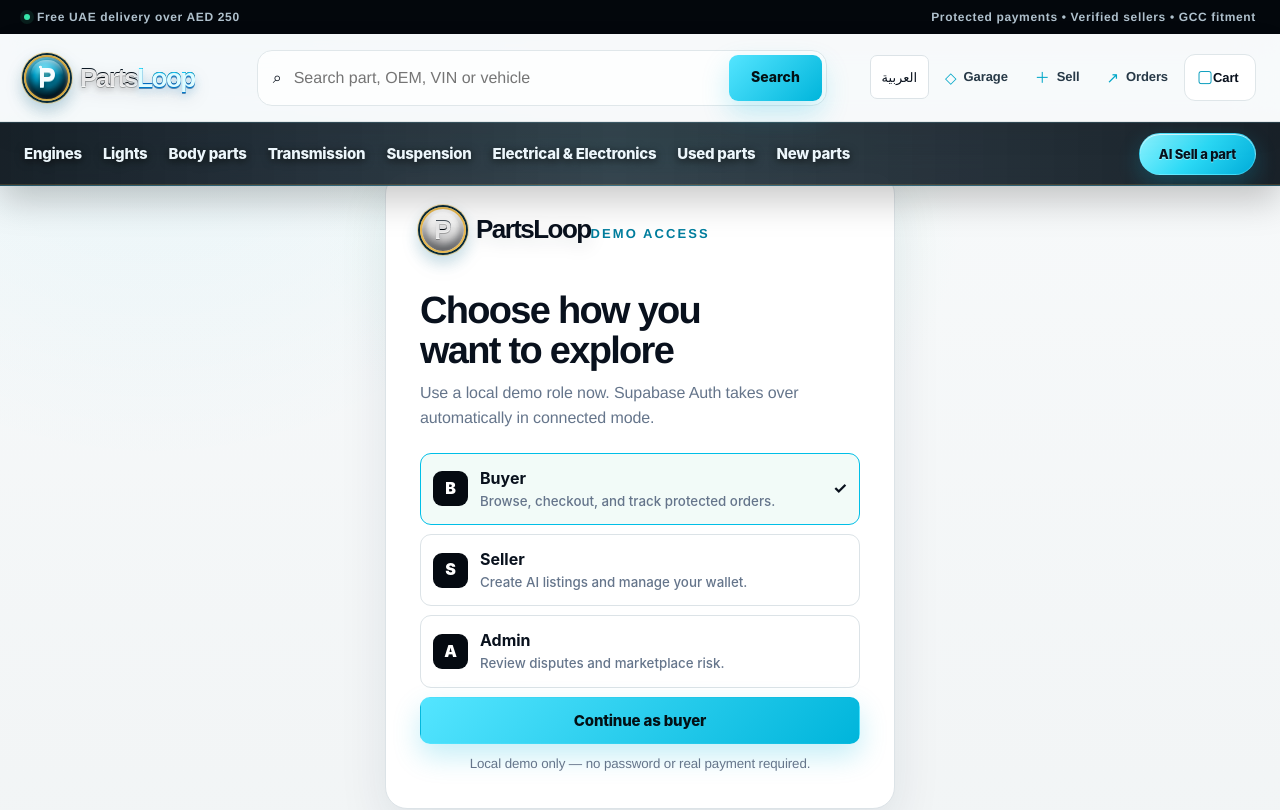
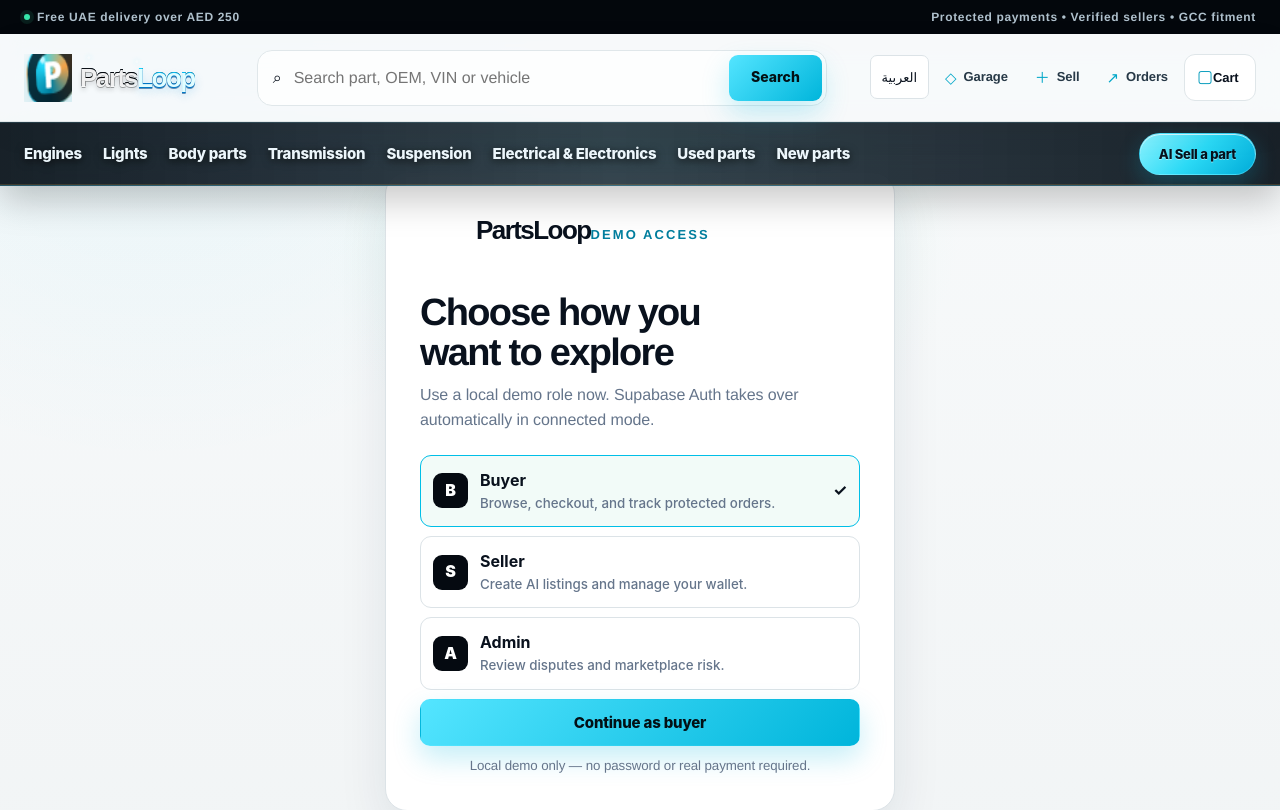
Before and after one commit to libertylightllc-ctrl/partloop, a Next.js app: page /auth/sign-in in a window 1280 px wide. Shown: the top 810 px of the page. Built offline with nearby package versions, Linux system fonts and the light colour scheme; no server answers.

Commit message:
Match supplied P badge and sparkling wordmark

```diff
--- a/app/premium.css
+++ b/app/premium.css
@@ -2375,3 +2375,143 @@ body {
     height: 37px;
   }
 }
+
+/* V25 — exact supplied P badge with sparkling black-and-blue wordmark */
+.brand {
+  gap: 8px;
+  font-family: "Segoe UI Variable Display", "Aptos Display", sans-serif;
+  font-size: 26px;
+  font-weight: 900;
+  letter-spacing: -.06em;
+  filter: none;
+}
+.brand-mark {
+  width: 48px;
+  height: 48px;
+  flex: 0 0 48px;
+  overflow: visible;
+  border: 0;
+  border-radius: 0;
+  background-color: transparent;
+  background-image: url("/partsloop-p-badge-reference.png");
+  background-repeat: no-repeat;
+  background-position: 60% 50%;
+  background-size: 96px 94px;
+  color: transparent;
+  box-shadow: none;
+  text-indent: -9999px;
+  text-shadow: none;
+  transform: none;
+}
+.brand-mark::before {
+  display: none;
+}
+.brand:hover .brand-mark {
+  transform: translateY(-1px);
+  box-shadow: none;
+}
+.brand .brand-wordmark {
+  position: relative;
+  display: inline-flex;
+  align-items: baseline;
+  color: inherit;
+  background: none;
+  -webkit-background-clip: initial;
+  background-clip: initial;
+  -webkit-text-fill-color: initial;
+  text-shadow: none;
+}
+.brand .brand-wordmark > .brand-parts {
+  color: #02070c;
+  background: linear-gradient(180deg, #41515e 0%, #090f15 30%, #000 57%, #1a2732 77%, #02060a 100%);
+  background-clip: text;
+  -webkit-background-clip: text;
+  -webkit-text-fill-color: transparent;
+  text-shadow:
+    0 1px 0 rgba(255,255,255,.94),
+    0 2px 0 rgba(0,0,0,.32),
+    0 4px 5px rgba(0,12,20,.16);
+}
+.brand .brand-wordmark > .brand-loop {
+  color: #009fe0;
+  background: linear-gradient(180deg, #9bf8ff 0%, #17d9ff 24%, #00a9eb 49%, #0065c9 75%, #003b83 100%);
+  background-clip: text;
+  -webkit-background-clip: text;
+  -webkit-text-fill-color: transparent;
+  text-shadow:
+    0 1px 0 #e1fdff,
+    0 2px 0 #0078c5,
+    0 3px 0 rgba(0,63,128,.56),
+    0 5px 10px rgba(0,145,218,.24);
+}
+.brand-wordmark::before,
+.brand-wordmark::after {
+  content: "✦";
+  position: absolute;
+  z-index: 2;
+  color: #f9feff;
+  font-size: 9px;
+  line-height: 1;
+  letter-spacing: 0;
+  -webkit-text-fill-color: #f9feff;
+  text-shadow:
+    0 0 3px #fff,
+    0 0 7px #30dfff,
+    0 0 11px rgba(32,201,255,.75);
+  pointer-events: none;
+  animation: brandSparkle 3.2s ease-in-out infinite;
+}
+.brand-wordmark::before {
+  top: -3px;
+  left: 5px;
+}
+.brand-wordmark::after {
+  top: 1px;
+  left: 46%;
+  animation-delay: -1.45s;
+}
+@keyframes brandSparkle {
+  0%, 68%, 100% { opacity: .22; transform: scale(.7) rotate(0); }
+  76% { opacity: 1; transform: scale(1.15) rotate(16deg); }
+  84% { opacity: .42; transform: scale(.82) rotate(24deg); }
+}
+@media (prefers-reduced-motion: reduce) {
+  .brand-wordmark::before,
+  .brand-wordmark::after {
+    animation: none;
+    opacity: .65;
+  }
+}
+
+@media (max-width: 780px) {
+  .brand {
+    gap: 7px;
+    font-size: 21px;
+  }
+  .brand-mark {
+    width: 42px;
+    height: 42px;
+    flex-basis: 42px;
+    background-size: 84px 82px;
+  }
+}
+
+@media (max-width: 480px) {
+  .brand {
+    gap: 6px;
+    font-size: 17px;
+  }
+  .brand .brand-wordmark {
+    display: inline-flex;
+  }
+  .brand-mark {
+    width: 38px;
+    height: 38px;
+    flex-basis: 38px;
+    background-size: 76px 74px;
+  }
+  .brand-wordmark::before,
+  .brand-wordmark::after {
+    font-size: 7px;
+  }
+}
--- a/components/top-nav.tsx
+++ b/components/top-nav.tsx
@@ -18,7 +18,10 @@ export function TopNav({ locale }: { locale: Locale }) {
       <header className="top-nav">
         <Link href="/" className="brand" aria-label="PartsLoop home">
           <span className="brand-mark">P</span>
-          <span>Parts<span>Loop</span></span>
+          <span className="brand-wordmark">
+            <span className="brand-parts">Parts</span>
+            <span className="brand-loop">Loop</span>
+          </span>
         </Link>
         <form action="/search" className="nav-search">
           <span aria-hidden="true">⌕</span>
```
Also changed, not shown: public/partsloop-p-badge-reference.png (added).
